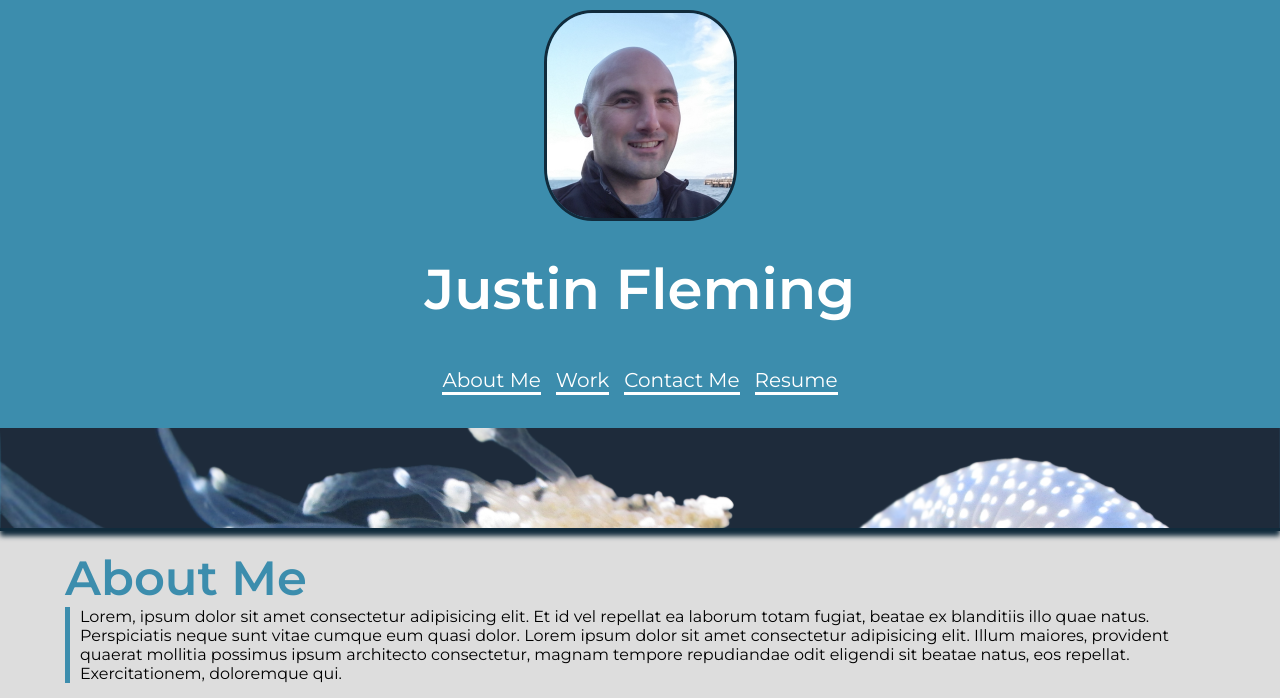
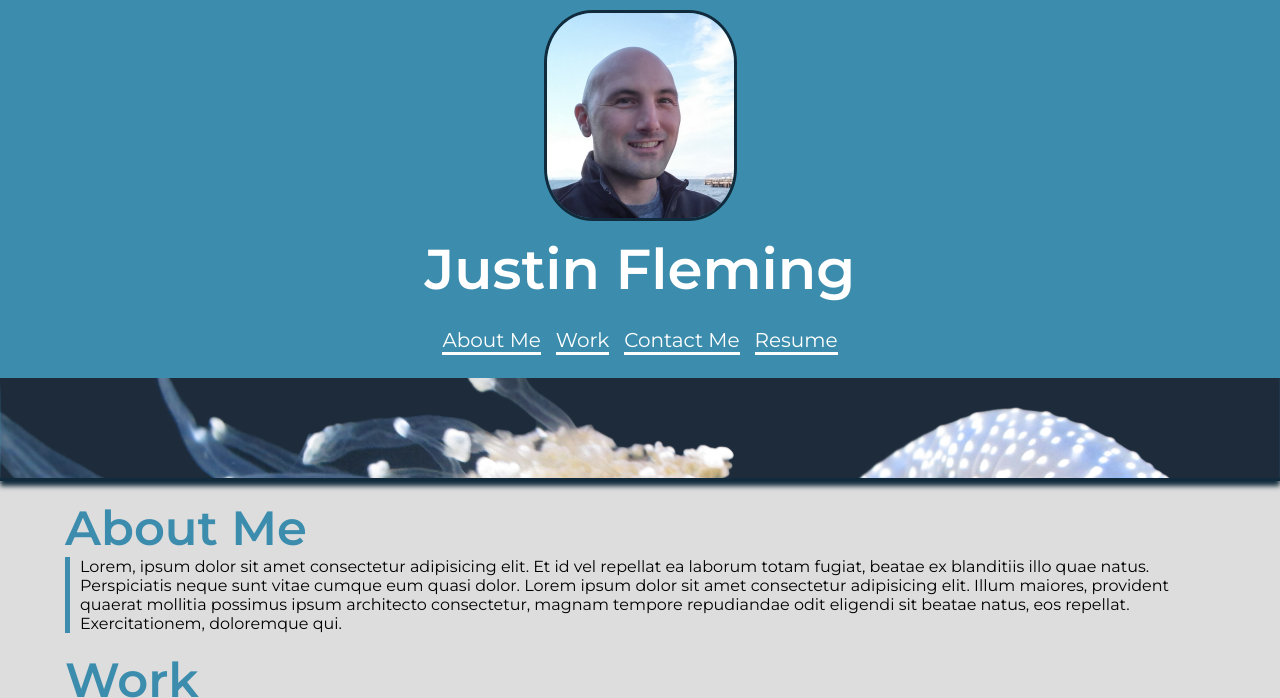
Before and after one commit to gnimelf/portfolio, a plain HTML site: page index.html in a window 1280 px wide. Shown: the top 698 px of the page. Drawn offline with Linux system fonts and the light colour scheme.

Commit message:
adjusted title spacing

```diff
--- a/assets/css/style.css
+++ b/assets/css/style.css
@@ -275,11 +275,6 @@ footer h2 {
         margin-top: 1750px;
     }
 
-    .title {
-        text-align: center;
-        padding: 20px 50px 20px 70px;
-
-    }
 
     .link-img {
         width: 100%;
@@ -311,7 +306,7 @@ footer h2 {
     .title {
         width: 100%;
         text-align: center;
-        padding: 20px 0;
+        padding: 0;
         margin: 0;
     }
 
@@ -323,7 +318,7 @@ footer h2 {
     .nav-menu {
         margin: 0px;
         justify-content: center;
-        padding: 10px 30px 20px 30px;
+        padding: 10px 30px;
     }
 
     .nav-menu li a{
```
